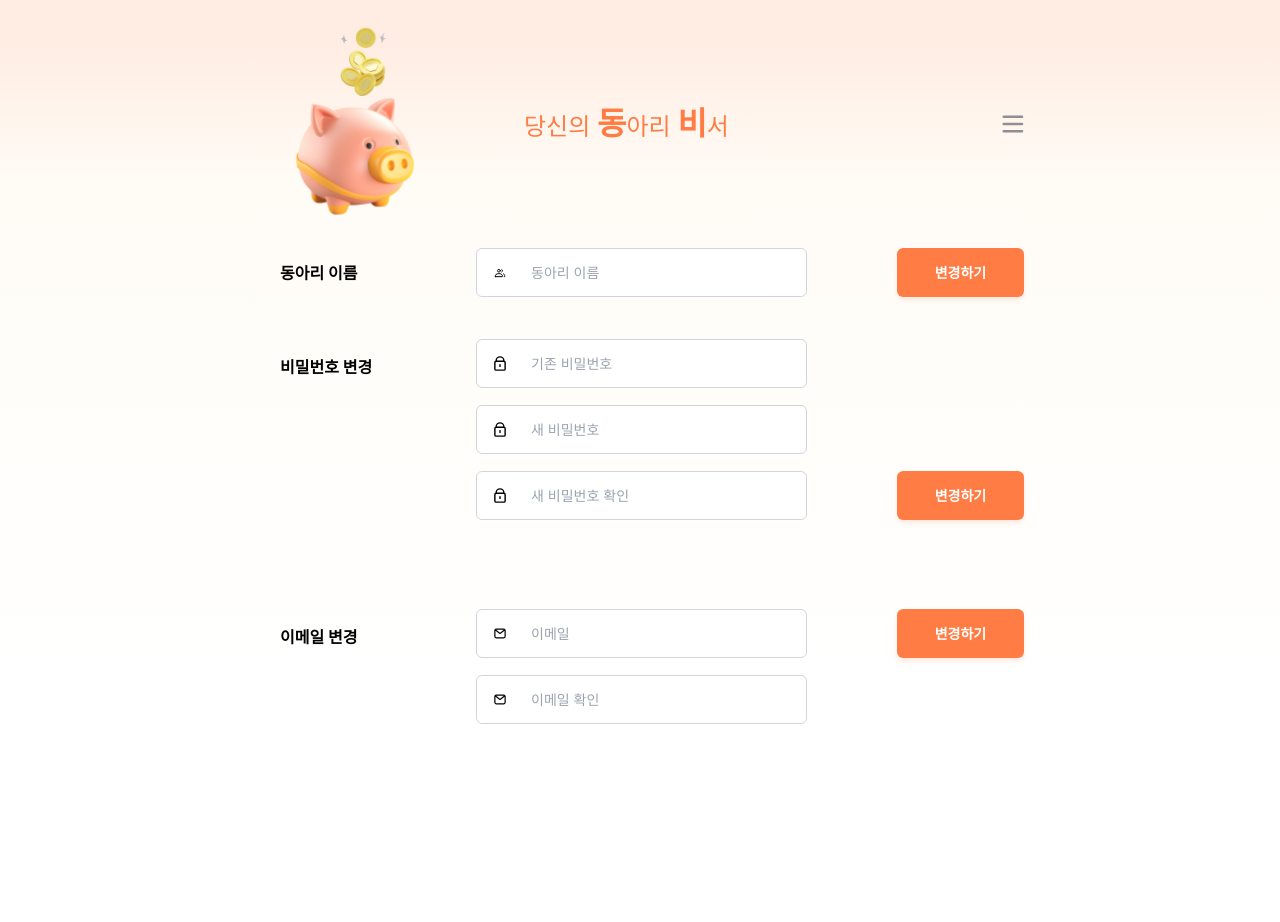
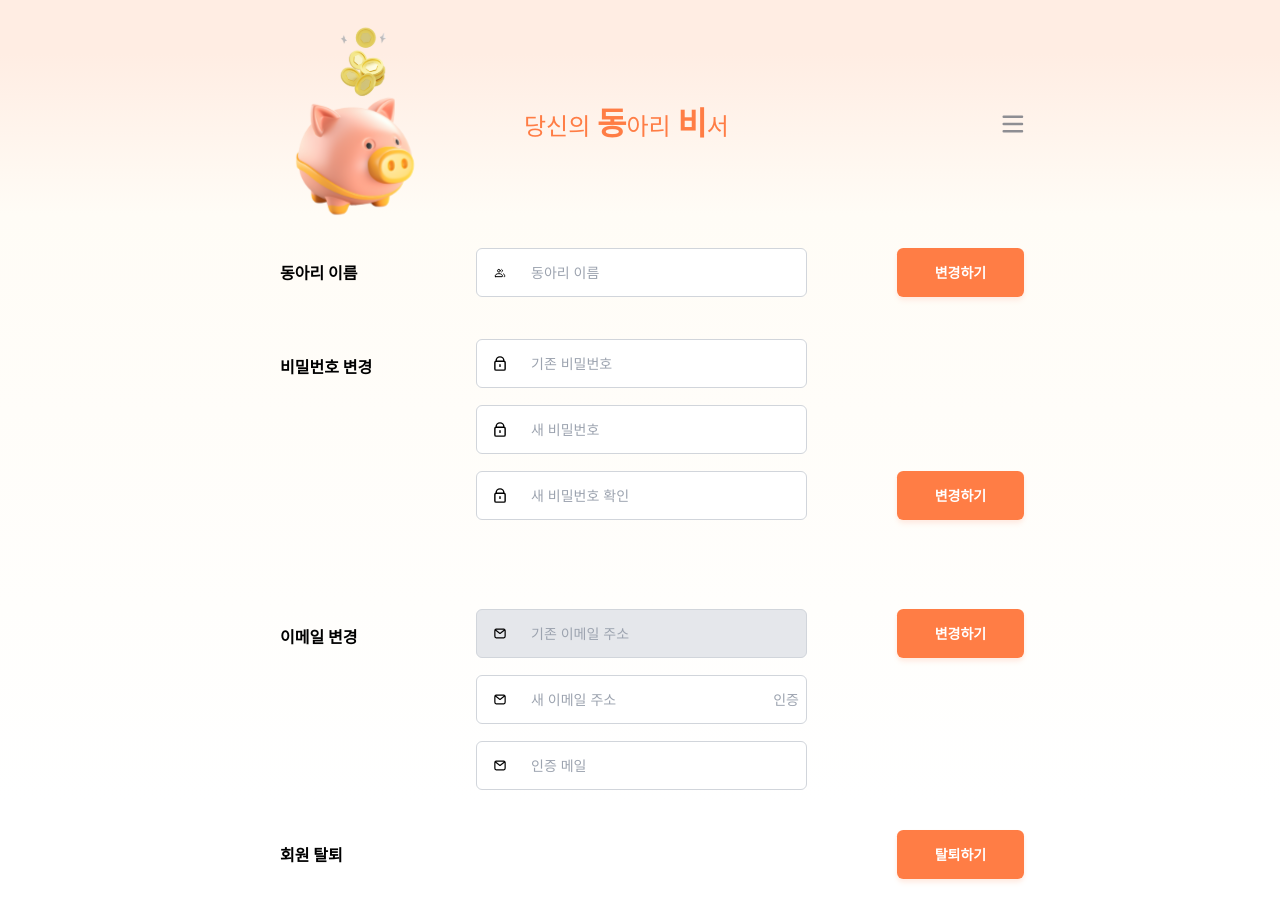
Before and after one commit to hyeokii/Dongbi_FE, a Next.js app: page /account in a window 1280 px wide. Shown: the top 922 px of the page. Built offline with nearby package versions, Linux system fonts and the light colour scheme.

Commit message:
feat: 이메일 input 수정

```diff
--- a/src/app/account/page.tsx
+++ b/src/app/account/page.tsx
@@ -153,9 +153,10 @@ const page = () => {
                 value={formValues.checkPwd}
                 variant={'default'}
                 shadow={'default'}
-                label="이메일"
+                label="기존 이메일 주소"
                 icon={<Image src={email} width={12} height={12} alt="icon" />}
-                additionalClass="w-[331px]"
+                disable={true}
+                additionalClass="w-[331px] cursor-not-allowed bg-gray-200"
                 onChange={handleChange}
               />
               <CommonButton
@@ -171,16 +172,50 @@ const page = () => {
                 }}
               />
             </div>
+            <div className="relative w-[331px] ">
+              <InputText
+                type="text"
+                id="prevPwd"
+                value={formValues.prevPwd}
+                variant={'default'}
+                shadow={'default'}
+                label="새 이메일 주소"
+                icon={<Image src={email} width={12} height={12} alt="icon" />}
+                additionalClass="w-full"
+                onChange={handleChange}
+              />
+              <button className="absolute right-2 top-0 h-full text-[14px] text-gray-400">
+                인증
+              </button>
+            </div>
+
             <InputText
               type="text"
               id="prevPwd"
               value={formValues.prevPwd}
               variant={'default'}
               shadow={'default'}
-              label="이메일 확인"
+              label="인증 메일"
               icon={<Image src={email} width={12} height={12} alt="icon" />}
               additionalClass="w-[331px]"
               onChange={handleChange}
+            />
+          </div>
+        </div>
+        <div className="w-full flex items-center pl-6 justify-between pt-10">
+          <div className="w-[115px] font-bold">회원 탈퇴</div>
+          <div className="flex">
+            <CommonButton
+              text="탈퇴하기"
+              bgColor="orange"
+              textColor="white"
+              radius="lessRounded"
+              shadowColor="lightShadow"
+              fontSize="sm"
+              additionalClass="w-[127px] h-[49px] "
+              onClickEvent={() => {
+                alert(`buttonClicked : 버튼이 클릭되었습니다`);
+              }}
             />
           </div>
         </div>
--- a/src/components/common/InputText.tsx
+++ b/src/components/common/InputText.tsx
@@ -11,6 +11,7 @@ interface InputProps {
   type: string;
   id: string;
   value: any;
+  disable?: boolean;
   onChange?: (e: React.ChangeEvent<HTMLInputElement>) => void;
 }
 
@@ -44,6 +45,7 @@ const InputText = ({
   additionalClass,
   id,
   value,
+  disable = false,
   onChange,
 }: InputProps) => {
   return (
@@ -54,8 +56,13 @@ const InputText = ({
         placeholder={label}
         id={id}
         value={value}
-        className="outline-none text-sm "
+        className={
+          disable
+            ? 'outline-none text-sm bg-gray-200 cursor-not-allowed'
+            : 'outline-none text-sm '
+        }
         onChange={onChange}
+        disabled={disable}
       />
     </div>
   );
```
